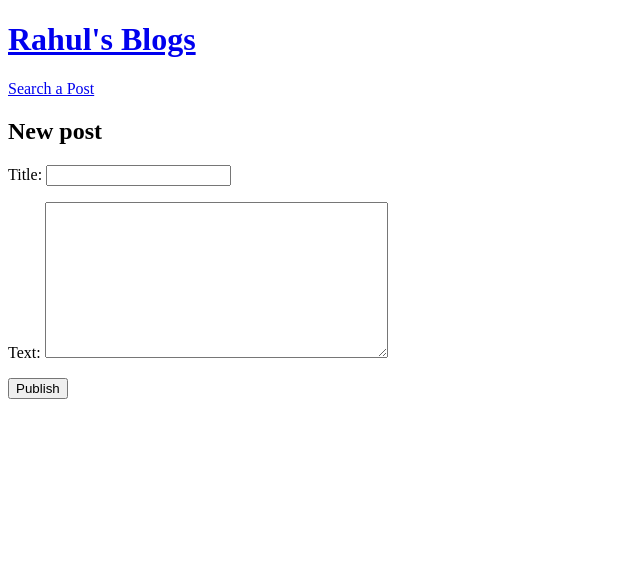
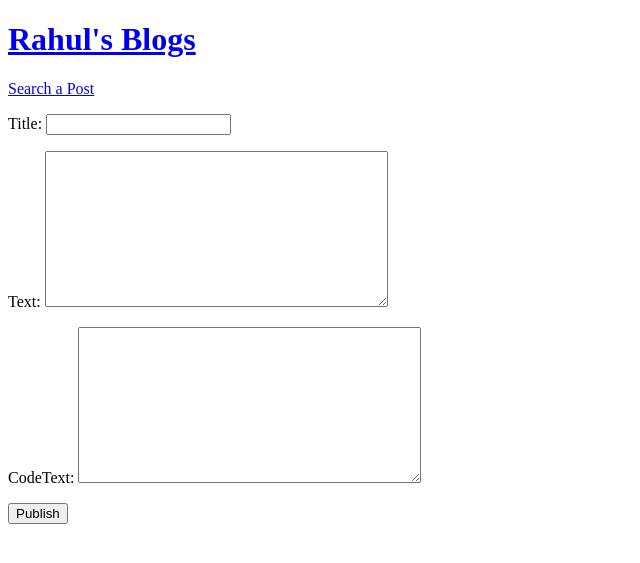
Before and after one commit to rahulnshah/myblogs, a Django app: page /post/new/ in a window 1280 px wide. Shown: the top 563 px of the page, without its empty margins (0-640 px from the left). Run offline with Django 3.2, Linux system fonts and the light colour scheme.

Commit message:
made a code box to input code into my posts

```diff
--- a/blog/forms.py
+++ b/blog/forms.py
@@ -6,8 +6,8 @@ class PostForm(forms.ModelForm):
 
     class Meta:  # helper class
         model = Post
-        fields = ['title', 'text'] #  once again we will create a link to the forms page, a URL, a view and a template
+        fields = ['title', 'text', 'codeText'] #  once again we will create a link to the forms page, a URL, a view and a template
 
 # this will be my search box
 class NameForm(forms.Form):
-    your_name = forms.CharField(label='Your name', max_length=100)
+    your_name = forms.CharField(label='Enter keywords', max_length=100)
--- a/blog/models.py
+++ b/blog/models.py
@@ -7,6 +7,7 @@ class Post(models.Model):
     author = models.ForeignKey(settings.AUTH_USER_MODEL, on_delete=models.CASCADE)
     title = models.CharField(max_length=200)
     text = models.TextField()
+    codeText = models.TextField(blank=True)
     created_date = models.DateTimeField(default=timezone.now)
     published_date = models.DateTimeField(blank=True, null=True)
 
--- a/blog/templates/blog/post_detail.html
+++ b/blog/templates/blog/post_detail.html
@@ -11,6 +11,9 @@
         </aside>
 		<h2><a href="/">{{ post.title }}<a></h2>
 		<time>{{ post.published_date }}</time>
-		<p>{{ post.text|linebreaksbr }}</p>
+		<p>{{ post.text | linebreaks }}</p>
+		{% if post.codeText|length > 0 %}
+			<code>{{ post.codeText | linebreaks}}</article></code>
+		{% endif %}
 	</article>
 {% endblock %}
--- a/blog/templates/blog/post_edit.html
+++ b/blog/templates/blog/post_edit.html
@@ -1,7 +1,6 @@
 {% extends 'blog/base.html' %}
 
 {% block content %}
-    <h2>New post</h2>
     <form method="POST" class="post-form">{% csrf_token %}
         {{ form.as_p }}
         <button type="submit">Publish</button> <!--The <input type="submit"> defines a button for submitting the form data to a form-handler.-->
--- a/blog/templates/blog/post_list.html
+++ b/blog/templates/blog/post_list.html
@@ -3,9 +3,12 @@
 	{% block content %}
 		{% for post in posts %}
 			<article>
-				<time>published: {{ post.published_date }}</time>
 				<h2><a href="{% url 'post_detail' pk=post.pk %}">{{ post.title }}</a></h2>
+				<time>{{ post.published_date }}</time>
 				<p>{{ post.text|linebreaksbr }}</p>
+				{% if post.codeText|length > 0 %}
+					<code>{{ post.codeText | linebreaks}}</article></code>
+				{% endif %}
 			</article>
 		{% endfor %}
 	{% endblock %}
```
Also changed, not shown: blog/migrations/0002_post_codetext.py (added).
